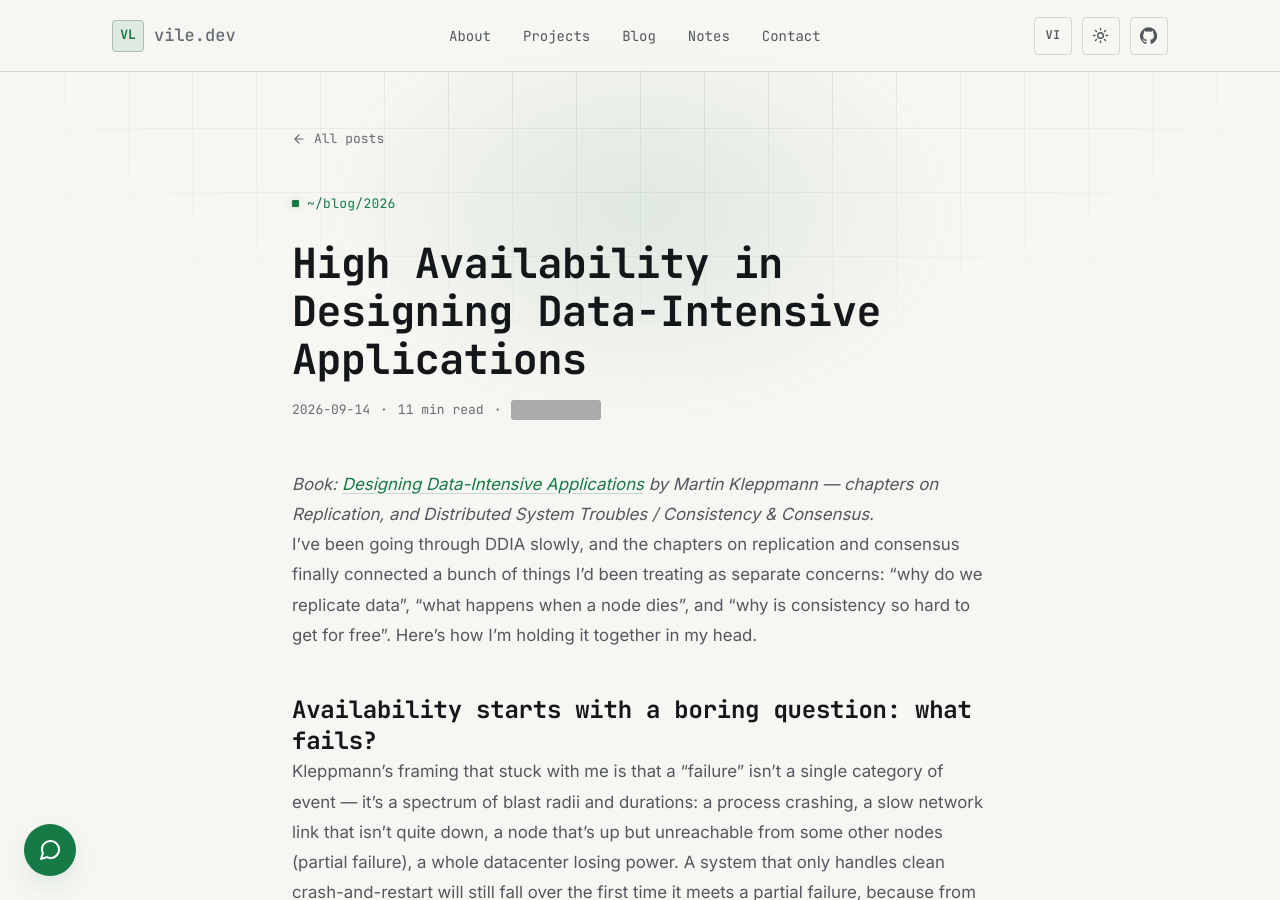
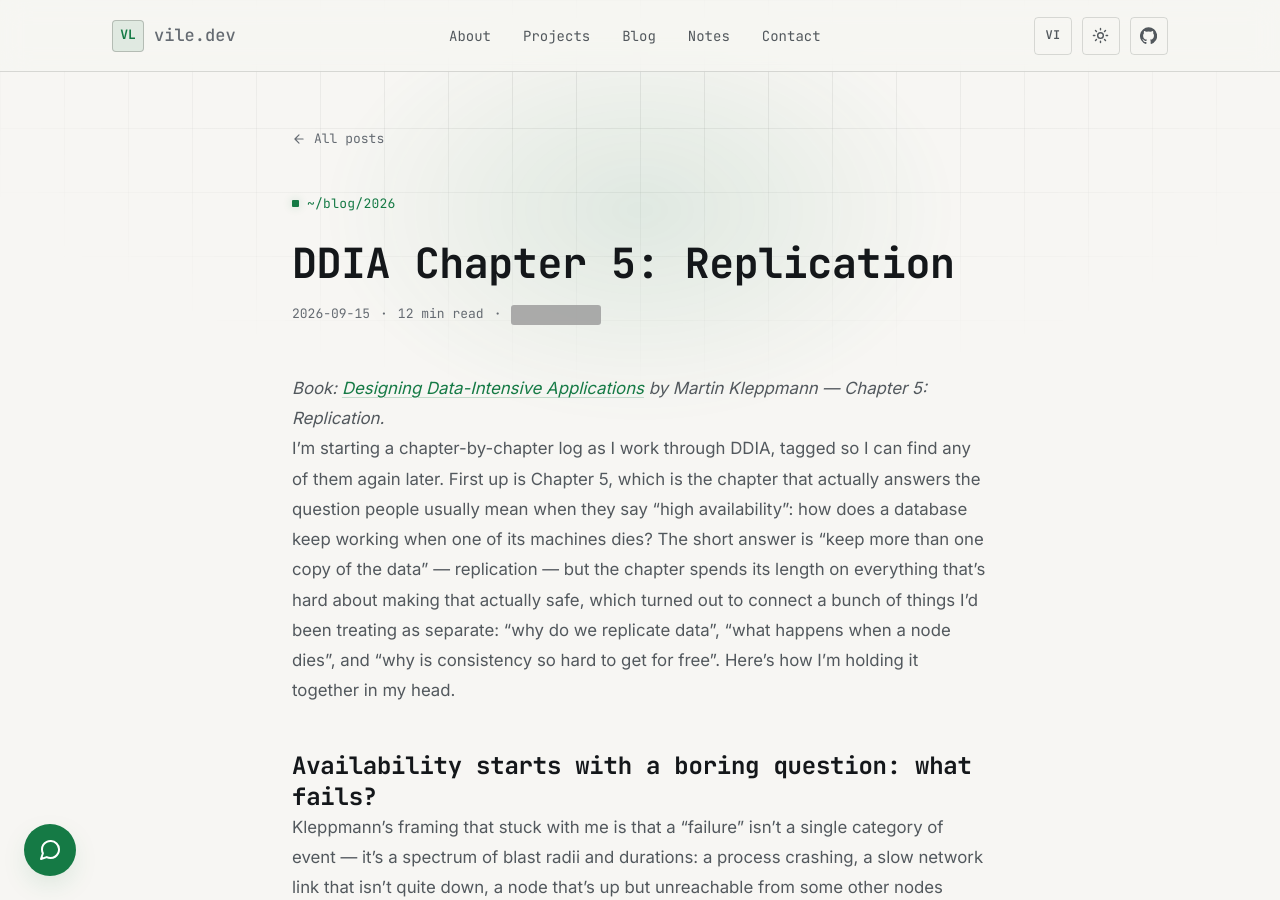
Before and after one commit to vile-blog/vile-blog.github.io, a Jekyll site: the page built from _posts/2026-09-15-ddia-chapter-5-replication.md, in a window 1280 px wide and 900 px high. Built offline with Jekyll 4.4.1, drawn with Linux system fonts in a browser that asks for light colours; comment, search, counter and statistics services are not loaded; some of the changed text lies outside the part shown; grey boxes are pictures that could not be loaded.

Commit message:
Restructure book notes as a chapter-by-chapter series
Starting a proper chapter-by-chapter reading log for Designing
Data-Intensive Applications, tagged (e.g. "Chapter 5") so future
chapter notes stay easy to filter and find on /notes/.

Renamed and reframed the existing high-availability note as
"DDIA Chapter 5: Replication" — the chapter that actually covers
high availability (replication topologies, failover, replication
lag). Chapter 1 only defines reliability/availability at a high
level, and Chapters 8-9's consensus material gets its own dedicated
note once that chapter is read, instead of being folded in here.

Co-Authored-By: Claude Sonnet 5 <noreply@anthropic.com>

```diff
--- a/_posts/2026-09-14-high-availability-designing-data-intensive-applications.md
+++ b/_posts/2026-09-15-ddia-chapter-5-replication.md
@@ -1,21 +1,23 @@
 ---
-title: "High Availability in Designing Data-Intensive Applications"
-title_vi: "High Availability trong Designing Data-Intensive Applications"
-date: 2026-09-14 10:00:00 +0700
-excerpt: "My notes on how DDIA frames high availability — replication, failover, and why 'available' and 'consistent' keep pulling in opposite directions."
-excerpt_vi: "Ghi chú của tôi về cách DDIA trình bày high availability — replication, failover, và vì sao 'available' với 'consistent' cứ kéo về hai hướng ngược nhau."
+title: "DDIA Chapter 5: Replication"
+title_vi: "DDIA Chương 5: Replication"
+date: 2026-09-15 09:00:00 +0700
+excerpt: "The chapter that actually explains how a database keeps working when a machine dies — which is what most people really mean by 'high availability.'"
+excerpt_vi: "Chương thực sự giải thích cách một database vẫn hoạt động khi một máy chết — chính là điều hầu hết mọi người muốn nói khi nhắc tới 'high availability.'"
 categories: [book-notes]
-tags: ["Designing Data-Intensive Applications", "Replication", "Fault Tolerance", "Distributed Systems"]
+tags: ["Designing Data-Intensive Applications", "Chapter 5", "Replication", "High Availability"]
 book_title: "Designing Data-Intensive Applications"
 book_author: "Martin Kleppmann"
 book_url: "https://www.oreilly.com/library/view/designing-data-intensive-applications/9781491903063/"
+book_chapter: "Chapter 5: Replication"
+book_chapter_vi: "Chương 5: Replication"
 ---
 
 <div data-lang-content="en" markdown="1">
 
-*Book: [Designing Data-Intensive Applications](https://www.oreilly.com/library/view/designing-data-intensive-applications/9781491903063/) by Martin Kleppmann — chapters on Replication, and Distributed System Troubles / Consistency & Consensus.*
+*Book: [Designing Data-Intensive Applications](https://www.oreilly.com/library/view/designing-data-intensive-applications/9781491903063/) by Martin Kleppmann — Chapter 5: Replication.*
 
-I've been going through DDIA slowly, and the chapters on replication and consensus finally connected a bunch of things I'd been treating as separate concerns: "why do we replicate data", "what happens when a node dies", and "why is consistency so hard to get for free". Here's how I'm holding it together in my head.
+I'm starting a chapter-by-chapter log as I work through DDIA, tagged so I can find any of them again later. First up is Chapter 5, which is the chapter that actually answers the question people usually mean when they say "high availability": how does a database keep working when one of its machines dies? The short answer is "keep more than one copy of the data" — replication — but the chapter spends its length on everything that's hard about making that actually safe, which turned out to connect a bunch of things I'd been treating as separate: "why do we replicate data", "what happens when a node dies", and "why is consistency so hard to get for free". Here's how I'm holding it together in my head.
 
 ## Availability starts with a boring question: what fails?
 
@@ -61,14 +63,14 @@ The thread that ties the whole thing together: safe leader election, safe failov
 
 The biggest shift in how I think about "HA" after this: it's not a checkbox you get from adding replicas. It's a set of very specific tradeoffs — timeout lengths, which consistency guarantees you promise the application, how you detect and resolve conflicting writes — that have to be chosen deliberately, because the failure-free case was never the hard part.
 
-Next up in my notes: probably Chapter 9's actual consensus algorithms, since I keep hand-waving at them here.
+Next chapter note, whenever I get there: Chapter 9, where the consensus algorithms this chapter kept pointing at and never actually solving finally get solved for real.
 
 </div>
 <div data-lang-content="vi" markdown="1">
 
-*Sách: [Designing Data-Intensive Applications](https://www.oreilly.com/library/view/designing-data-intensive-applications/9781491903063/) của Martin Kleppmann — chương về Replication, và Distributed System Troubles / Consistency & Consensus.*
+*Sách: [Designing Data-Intensive Applications](https://www.oreilly.com/library/view/designing-data-intensive-applications/9781491903063/) của Martin Kleppmann — Chương 5: Replication.*
 
-Tôi đang đọc DDIA khá chậm, và các chương về replication với consensus cuối cùng đã kết nối một loạt thứ tôi từng nghĩ là những vấn đề tách biệt: "tại sao phải replicate dữ liệu", "chuyện gì xảy ra khi một node chết", và "tại sao consistency lại khó có được miễn phí đến vậy". Đây là cách tôi đang ghép chúng lại trong đầu.
+Tôi bắt đầu một chuỗi ghi chú theo từng chương khi đọc DDIA, có gắn tag để sau này dễ tìm lại. Mở đầu là Chương 5, chương thực sự trả lời câu hỏi mà người ta thường muốn nói khi bảo "high availability": làm sao một database vẫn hoạt động khi một trong các máy của nó chết? Câu trả lời ngắn gọn là "giữ nhiều hơn một bản sao dữ liệu" — replication — nhưng cả chương dành phần lớn nội dung cho mọi thứ khó khăn để làm điều đó thực sự an toàn, và hóa ra nó kết nối một loạt thứ tôi từng nghĩ là tách biệt: "tại sao phải replicate dữ liệu", "chuyện gì xảy ra khi một node chết", và "tại sao consistency lại khó có được miễn phí đến vậy". Đây là cách tôi đang ghép chúng lại trong đầu.
 
 ## Availability bắt đầu từ một câu hỏi rất trần trụi: cái gì có thể hỏng?
 
```
Also changed, not shown: other parts of _posts/2026-09-15-ddia-chapter-5-replication.md (+1 -1 lines).
